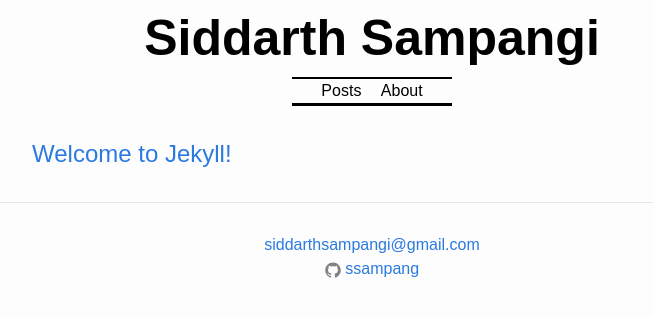
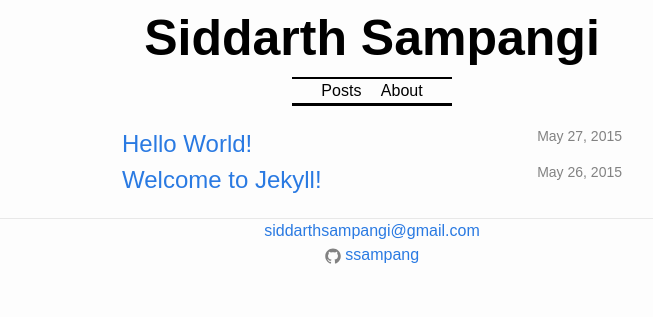
Before and after one commit to ssampang/ssampang.github.io, a Jekyll site: the page built from index.html, in a window 1280 px wide. Shown: the top 317 px of the page, without its empty margins (268-921 px from the left). Built offline with Jekyll 4.4.1, drawn with Linux system fonts in a browser that asks for light colours.

Commit message:
Display date on index.html only if display is wide enough

```diff
--- /dev/null
+++ b/_posts/2015-05-27-hello-world.markdown
@@ -0,0 +1,7 @@
+---
+layout: post
+title: "Hello World!"
+date: 2015-05-27 20:23:22
+---
+
+Hello World!
--- a/_sass/_layout.scss
+++ b/_sass/_layout.scss
@@ -23,14 +23,22 @@
 
 }
 
+.main-post-meta {
+    display: none;
+}
 
+@media (min-device-width:400px) {
+    .main-post-meta {
+        display: inline;
+    }
+}
 
 /**
  * Site footer
  */
 .site-footer {
     border-top: 1px solid $grey-color-light;
-    padding: $spacing-unit 0;
+    padding: 20 0 $spacing-unit 0;
 }
 
 .contact-list {
@@ -43,7 +51,7 @@
  * Page content
  */
 .page-content {
-    padding: 0 0 $spacing-unit 0;
+    padding: 20px 0px;
 }
 
 .page-heading {
@@ -52,22 +60,27 @@
 
 .post-list {
     list-style: none;
-
-    > li {
-        margin-bottom: $spacing-unit;
-    }
+    width: 500px;
+    margin:auto;
 }
 
-.post-meta {
+.lih2 {
+    margin-bottom: 0px;
+}
+
+.main-post-meta {
+    float:right;
+}
+
+.main-post-meta, .post-meta {
     font-size: $small-font-size;
     color: $grey-color;
     text-align: center;
 }
 
 .post-link {
-    float: left;
     margin-right: 10px;
-    display: block;
+    display: inline-block;
     font-size: 24px;
 }
 
--- a/index.html
+++ b/index.html
@@ -7,9 +7,9 @@ layout: default
   <ul class="post-list">
     {% for post in site.posts %}
       <li>
-        <h2>
+        <h2 class="lih2">
           <a class="post-link" href="{{ post.url | prepend: site.baseurl }}">{{ post.title }}</a>
-          <!-- <span class="post-meta">{{ post.date | date: "%b %-d, %Y" }}</span> -->
+          <span class="main-post-meta">{{ post.date | date: "%b %-d, %Y" }}</span>
         </h2>
       </li>
     {% endfor %}
```
